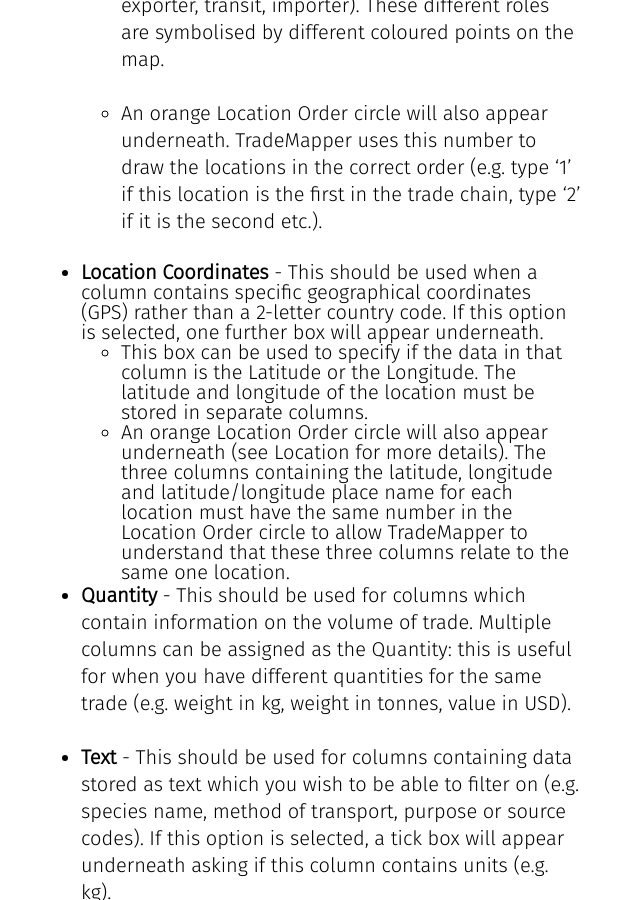
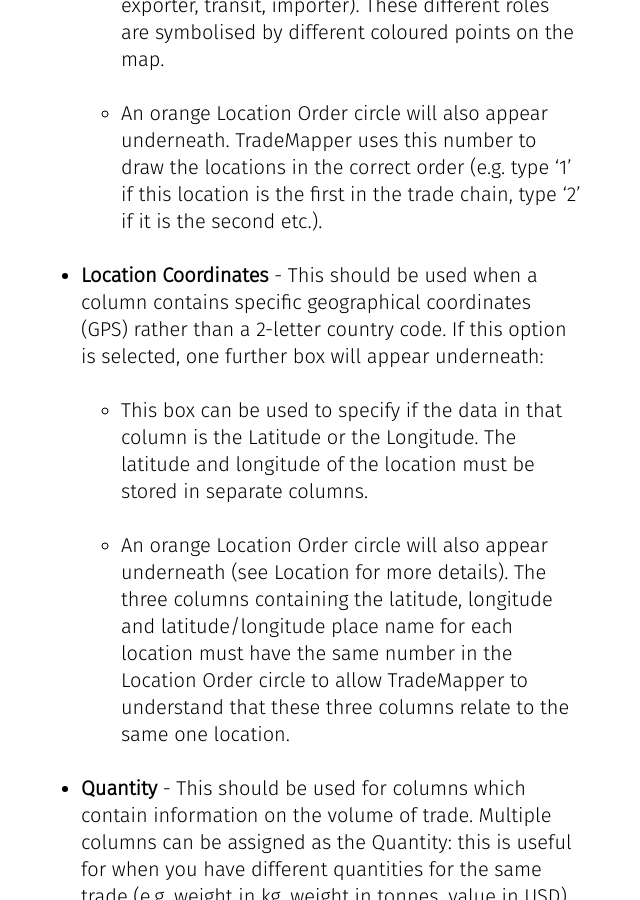
Before and after one commit to trademapper/trademapper-js, a Jekyll site: the page built from _pages/01_starting.md, in a window 1280 px wide and 900 px high, scrolled down 1168 px. Shown: the whole window, without its empty margins (479-1119 px from the left). Built offline with Jekyll 4.4.1, drawn with Linux system fonts in a browser that asks for light colours.

```diff
--- a/_pages/01_starting.md
+++ b/_pages/01_starting.md
@@ -23,8 +23,10 @@ Below are steps for getting started with TradeMapper. Please read these in conju
 
      * An orange Location Order circle will also appear underneath. TradeMapper uses this number to draw the locations in the correct order (e.g. type '1' if this location is the first in the trade chain, type '2' if it is the second etc.).
 
-  * __Location Coordinates__ - This should be used when a column contains specific geographical coordinates (GPS) rather than a 2-letter country code. If this option is selected, one further box will appear underneath.
+  * __Location Coordinates__ - This should be used when a column contains specific geographical coordinates (GPS) rather than a 2-letter country code. If this option is selected, one further box will appear underneath:
+
      * This box can be used to specify if the data in that column is the Latitude or the Longitude. The latitude and longitude of the location must be stored in separate columns.
+
      * An orange Location Order circle will also appear underneath (see Location for more details). The three columns containing the latitude, longitude and latitude/longitude place name for each location must have the same number in the Location Order circle to allow TradeMapper to understand that these three columns relate to the same one location.
 
   * __Quantity__ - This should be used for columns which contain information on the volume of trade. Multiple columns can be assigned as the Quantity: this is useful for when you have different quantities for the same trade (e.g. weight in kg, weight in tonnes, value in USD).
```
